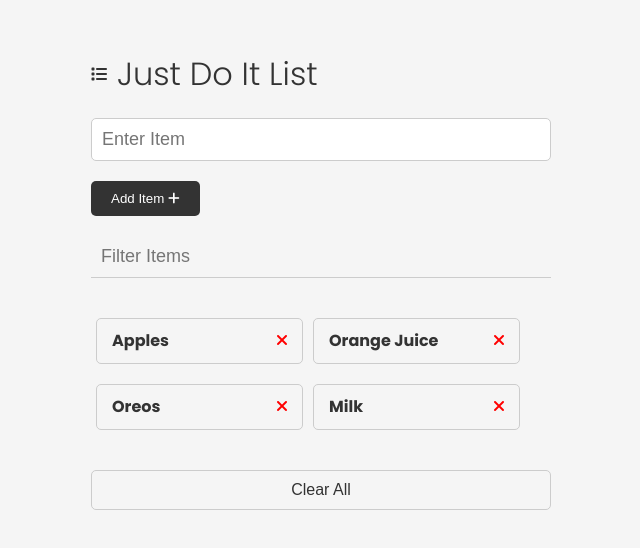
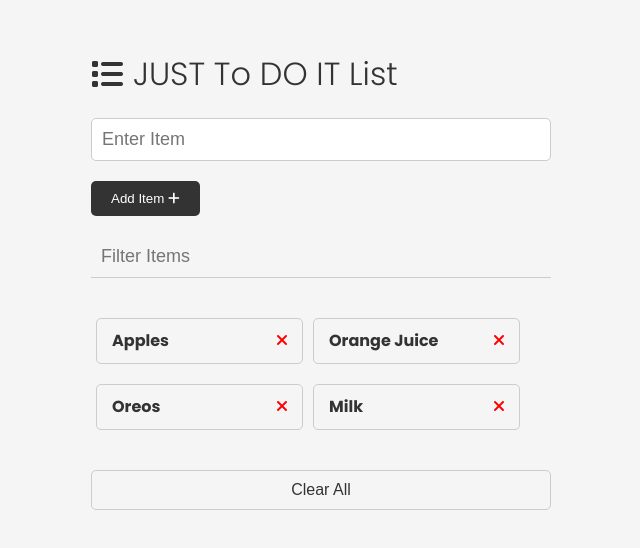
Before and after one commit to seanscott95/JustDoItList, a website: page index.html in a window 1280 px wide. Shown: the whole page, without its empty margins (319-959 px from the left). Drawn offline with Linux system fonts and the light colour scheme.

Commit message:
changed title name

```diff
--- a/index.html
+++ b/index.html
@@ -10,15 +10,15 @@
         crossorigin="anonymous" referrerpolicy="no-referrer" />
         <link rel="stylesheet" href="style.css">
     <script src="index.js" defer></script>
-    <title>Just Do It List</title>
+    <title>JUST To DO IT List</title>
 </head>
 
 <body>
     <div class="container">
 
         <header>
-            <i class="fa fa-list" aria-hidden="true"></i>
-            <h1>Just Do It List</h1>
+            <i class="fa fa-list fa-2xl" aria-hidden="true"></i>
+            <h1>JUST To DO IT List</h1>
         </header>
         <section>
             <form id="itemForm">
--- a/package.json
+++ b/package.json
@@ -1,5 +1,5 @@
 {
-  "name": "just-do-it-list",
+  "name": "just-to-do-it-list",
   "version": "1.0.0",
   "description": "",
   "main": "index.js",
```
